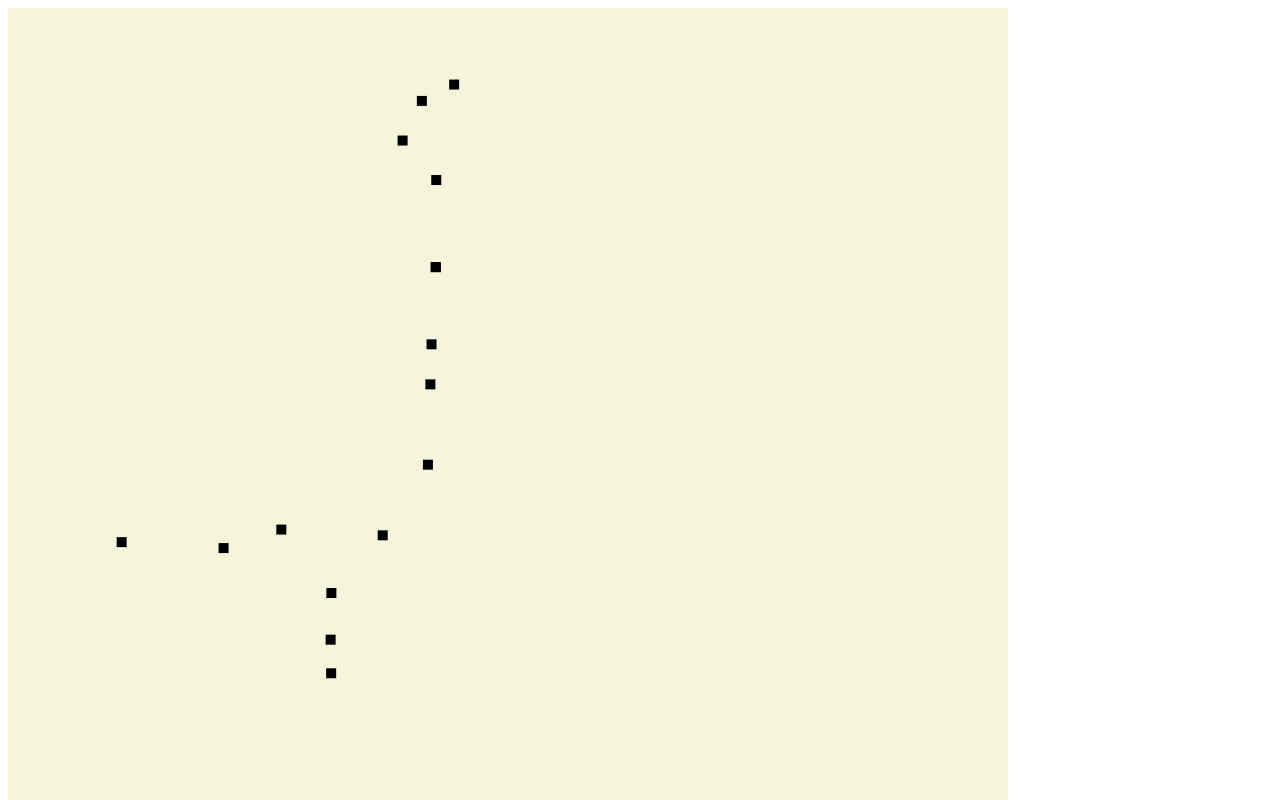
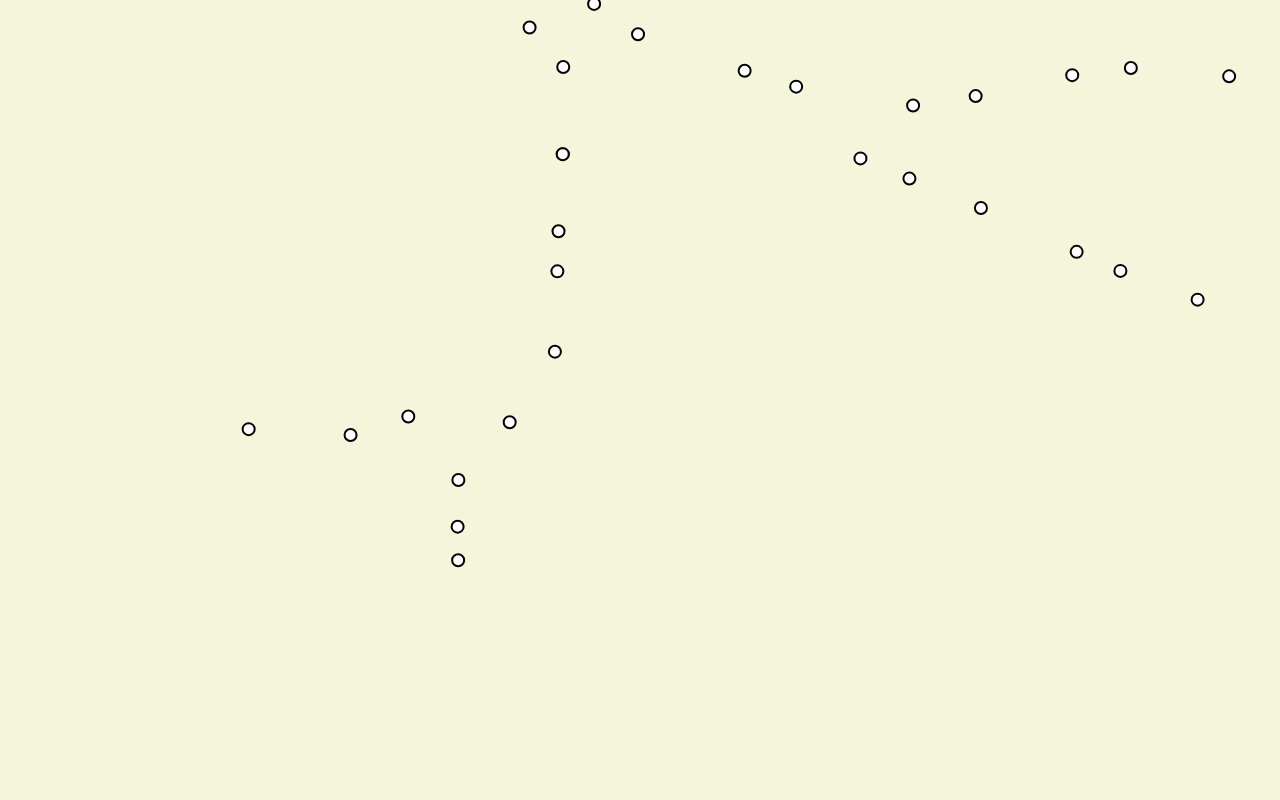
Before and after one commit to glenda64/translink, a plain HTML site: page index.html in a window 1280 px wide. Shown: the top 800 px of the page. Drawn offline with Linux system fonts and the light colour scheme.

Commit message:
dpi adjustments + more stations

```diff
--- a/data.js
+++ b/data.js
@@ -1,18 +1,55 @@
 const stops = {
-	"YVR-Airport":           {x: -123.178269, y: 49.194174},
-	"Sea Island Centre":     {x: -123.157887, y: 49.192986},
-	"Templeton":             {x: -123.146337, y: 49.196688},
-	"Richmond-Brighouse":    {x: -123.136372, y: 49.167943},
-	"Lansdowne":             {x: -123.136475, y: 49.174665},
-	"Aberdeen":              {x: -123.136325, y: 49.184000},
-	"Bridgeport":            {x: -123.126062, y: 49.195538},
-	"Marine Drive":          {x: -123.117015, y: 49.209666},
-	"Langara-49th Avenue":   {x: -123.116523, y: 49.225730},
-	"Oakridge-41st Avenue":  {x: -123.116295, y: 49.233739},
-	"King Edward":           {x: -123.115450, y: 49.249175},
-	"Broadway-City Hall":    {x: -123.115450, y: 49.249175},
-	"Olympic Village":       {x: -123.115348, y: 49.266596},
-	"Yaletown-Roundhouse":   {x: -123.122079, y: 49.274492},
-	"Vancouver City Centre": {x: -123.118227, y: 49.282415},
-	"Waterfront":            {x: -123.111773, y: 49.285687},
+	"YVR-Airport":               {x: -123.178269, y: 49.194174},
+	"Sea Island Centre":         {x: -123.157887, y: 49.192986},
+	"Templeton":                 {x: -123.146337, y: 49.196688},
+	"Richmond-Brighouse":        {x: -123.136372, y: 49.167943},
+	"Lansdowne":                 {x: -123.136475, y: 49.174665},
+	"Aberdeen":                  {x: -123.136325, y: 49.184000},
+	"Bridgeport":                {x: -123.126062, y: 49.195538},
+	"Marine Drive":              {x: -123.117015, y: 49.209666},
+	"Langara-49th Avenue":       {x: -123.116523, y: 49.225730},
+	"Oakridge-41st Avenue":      {x: -123.116295, y: 49.233739},
+	"King Edward":               {x: -123.115450, y: 49.249175},
+	"Broadway-City Hall":        {x: -123.115450, y: 49.249175},
+	"Olympic Village":           {x: -123.115348, y: 49.266596},
+	"Yaletown-Roundhouse":       {x: -123.122079, y: 49.274492},
+	"Vancouver City Centre":     {x: -123.118227, y: 49.282415},
+	"Waterfront":                {x: -123.111773, y: 49.285687},
+	"VCC-Clark":                 {x: -123.079069, y: 49.265845},
+	"Commercial-Broadway":       {x: -123.068765, y: 49.262670},
+	"Renfrew":                   {x: -123.045379, y: 49.258913},
+	"Rupert":                    {x: -123.032867, y: 49.260784},
+	"Gilmore":                   {x: -123.013554, y: 49.264974},
+	"Brentwood Town Centre":     {x: -123.001829, y: 49.266396},
+	"Holdom":                    {x: -122.982169, y: 49.264734},
+	"Sperling-Burnaby Lake":     {x: -122.963998, y: 49.259195},
+	"Lake City Way":             {x: -122.939192, y: 49.254635},
+	"Production Way-University": {x: -122.918223, y: 49.253416},
+	"Lougheed Town Centre":      {x: -122.896805, y: 49.248512},
+	"Burquitlam":                {x: -122.889834, y: 49.261403},
+	"Moody Centre":              {x: -122.846034, y: 49.278012},
+	"Inlet Centre":              {x: -122.828187, y: 49.277210},
+	"Coquitlam Central":         {x: -122.800421, y: 49.274340},
+	"Lincoln":                   {x: -122.793917, y: 49.280423},
+	"Lafarge Lake-Douglas":      {x: -122.791541, y: 49.285718},
+	"Burrard":                   {x: -123.119557, y: 49.285614},
+	"Granville":                 {x: -123.115721, y: 49.283173},
+	"Stadium-Chinatown":         {x: -123.109181, y: 49.279223},
+	"Main Street-Science World": {x: -123.100392, y: 49.273137},
+	"Nanaimo":                   {x: -123.055908, y: 49.248321},
+	"29th Avenue":               {x: -123.046113, y: 49.244283},
+	"Joyce-Collingwood":         {x: -123.031811, y: 49.238398},
+	"Patterson":                 {x: -123.012670, y: 49.229626},
+	"Metrotown":                 {x: -123.003920, y: 49.225825},
+	"Royal Oak":                 {x: -122.988480, y: 49.220068},
+	"Edmonds":                   {x: -122.959104, y: 49.211936},
+	"22nd Street":               {x: -122.948980, y: 49.200059},
+	"New Westminster":           {x: -122.912614, y: 49.201437},
+	"Columbia":                  {x: -122.906175, y: 49.204830},
+	"Sapperton":                 {x: -122.889393, y: 49.224662},
+	"Braid":                     {x: -122.882800, y: 49.233244},
+	"Scott Road":                {x: -122.874197, y: 49.204420},
+	"Gateway":                   {x: -122.850610, y: 49.198955},
+	"Surrey Central":            {x: -122.847868, y: 49.189562},
+	"King George":               {x: -122.844737, y: 49.182790},
 };
--- a/index.html
+++ b/index.html
@@ -5,9 +5,12 @@
 		<meta charset="utf-8">
 		<meta name="viewport" content="width=device-width, initial-scale=1">
 		<meta name="name" content="Metro Vancouver Transit Map">
+		<style>
+			body {margin: 0;}
+		</style>
 	</head>
 	<body>
-		<canvas id="canvas" width="1000" height="1000">No canvas.</canvas>
+		<canvas id="canvas">No canvas.</canvas>
 		<script src="data.js"></script>
 		<script src="main.js"></script>
 	</body>
--- a/main.js
+++ b/main.js
@@ -1,5 +1,7 @@
 const canvas = document.getElementById("canvas");
 const ctx = canvas.getContext("2d");
+
+let width, height;
 
 let mouseOrigin = {x: 0, y: 0};
 let mouseDown = false;
@@ -11,6 +13,10 @@ canvas.onmousedown = event => {
 	mouseOrigin = {x: event.offsetX, y: event.offsetY};
 	offsetOrigin = {x: offset.x, y: offset.y};
 	mouseDown = true;
+}
+
+canvas.onscroll = event => {
+	console.log(event);
 }
 
 canvas.onmouseup = event => {
@@ -38,25 +44,33 @@ function render() {
 }
 
 function drawStop(x, y) {
-	console.log("draw stop at " + x + ", " + y);
-	ctx.fillStyle = "black";
-	ctx.fillRect(x, y, 10, 10);
+	ctx.strokeStyle = "black";
+	ctx.fillStyle = "white";
+	ctx.lineWidth = 2;
+	ctx.beginPath();
+	ctx.arc(x, y, 6, 0, 2*Math.PI);
+	ctx.fill();
+	ctx.stroke();
 }
 
 function latlongToCanvasX(x) {
-	return (x + offset.x) * scale + canvas.width/2;
+	return (x + offset.x) * scale + width/2;
 }
 
 function latlongToCanvasY(y) {
-	return (y + offset.y) * -scale + canvas.height/2;
+	return (y + offset.y) * -scale + height/2;
 }
 
-// function canvasToLatlongX(x) {
-// 	return (x - canvas.width/2) / scale + offset.x;
-// }
+let dpr = window.devicePixelRatio || 1;
+let bsr = ctx.backingStorePixelRatio || 1;
+let ratio = dpr/bsr;
+width = window.innerWidth;
+height = window.innerHeight;
 
-// function canvasToLatlongY(y) {
-// 	return (y - canvas.width/2) / -scale + offset.y;
-// }
+canvas.width = width * ratio;
+canvas.height = height * ratio;
+canvas.style.width = width + "px";
+canvas.style.height = height + "px";
+ctx.setTransform(ratio, 0, 0, ratio, 0, 0);
 
 render();
```
